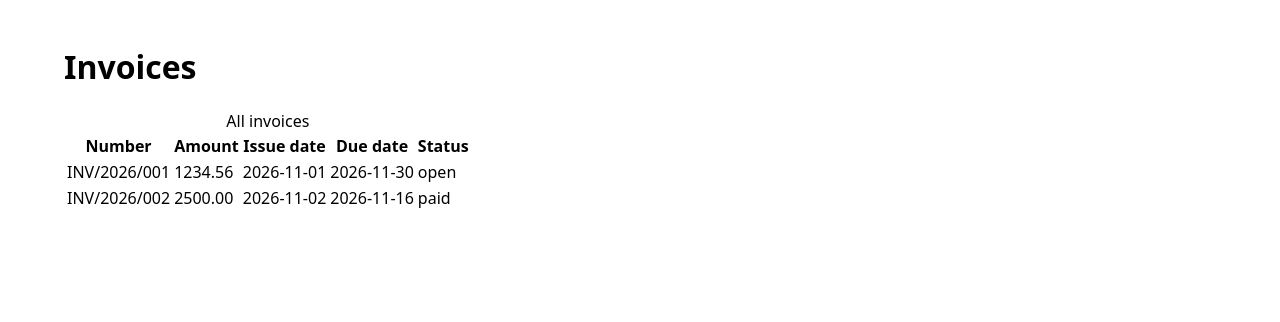
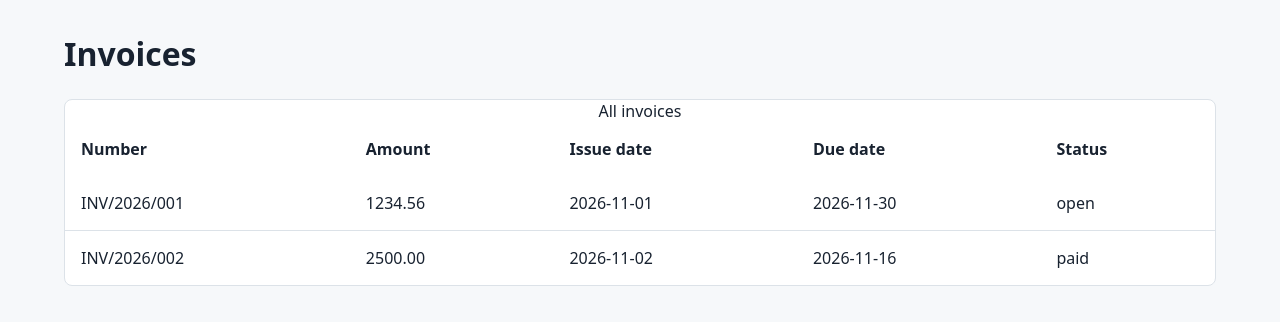
Before and after one commit to KubaHernet/ledger-flow, a React (Vite) app in the folder frontend/: page /invoices in a window 1280 px wide. Shown: the top 322 px of the page. Built offline with nearby package versions, Linux system fonts and the light colour scheme.

Commit message:
add base styling

```diff
--- /dev/null
+++ b/frontend/src/features/invoices/InvoicesPage.css
@@ -0,0 +1,33 @@
+.invoices-page {
+  max-width: 1200px;
+  margin-inline: auto;
+  padding: 32px 24px;
+}
+
+.invoices-page__title {
+  margin: 0 0 24px;
+  font-size: 2rem;
+}
+
+.invoices-page__table-container {
+  overflow-x: auto;
+  background: var(--color-surface);
+  border: 1px solid var(--color-border);
+  border-radius: 8px;
+}
+
+.invoices-page__table {
+  width: 100%;
+  border-collapse: collapse;
+}
+
+.invoices-page__table th,
+.invoices-page__table td {
+  padding: 16px;
+  text-align: left;
+  white-space: nowrap;
+}
+
+.invoices-page__table tbody tr + tr {
+  border-top: 1px solid var(--color-border);
+}
--- a/frontend/src/features/invoices/InvoicesPage.tsx
+++ b/frontend/src/features/invoices/InvoicesPage.tsx
@@ -1,4 +1,5 @@
 import type { Invoice } from './types'
+import './InvoicesPage.css'
 
 const invoices: Invoice[] = [
     {
@@ -21,10 +22,11 @@ const invoices: Invoice[] = [
 
 export function InvoicesPage() {
     return (
-    <main>
-      <h1>Invoices</h1>
+        <main className="invoices-page">
+            <h1 className="invoices-page__title">Invoices</h1>
 
-      <table>
+            <div className="invoices-page__table-container">
+                <table className="invoices-page__table">
                     <caption>All invoices</caption>
                     <thead>
                         <tr>
@@ -47,6 +49,7 @@ export function InvoicesPage() {
                         ))}
                     </tbody>
                 </table>
+            </div>
         </main>
     )
 }
--- a/frontend/src/index.css
+++ b/frontend/src/index.css
@@ -12,3 +12,56 @@ main {
   margin: 0 auto;
   padding: 24px;
 }
+
+:root {
+  font-family: system-ui, sans-serif;
+  color: #182230;
+  background-color: #f6f8fa;
+
+  --color-page: #f6f8fa;
+  --color-surface: #ffffff;
+  --color-text: #182230;
+  --color-text-muted: #526171;
+  --color-border: #dce2e8;
+  --color-primary: #2457d6;
+
+  --surface: #ffffff;
+  --border: #dce2e8;
+  --text-muted: #526171;
+  --accent: #2457d6;
+  --radius: 8px;
+  --space-1: 4px;
+  --space-2: 8px;
+  --space-3: 16px;
+  --space-4: 24px;
+  --space-5: 32px;
+}
+
+* {
+  box-sizing: border-box;
+}
+
+body {
+  margin: 0;
+}
+
+main {
+  max-width: 1200px;
+  margin-inline: auto;
+  padding: 32px 24px;
+}
+
+.page-header {
+  margin-bottom: var(--space-4);
+}
+
+.page-title {
+  margin: 0;
+  font-size: 2rem;
+  font-weight: 600;
+}
+
+.page-description {
+  margin-top: var(--space-2);
+  color: var(--color-text-muted);
+}
```
Lines whose indentation alone changed are shown as unchanged.
